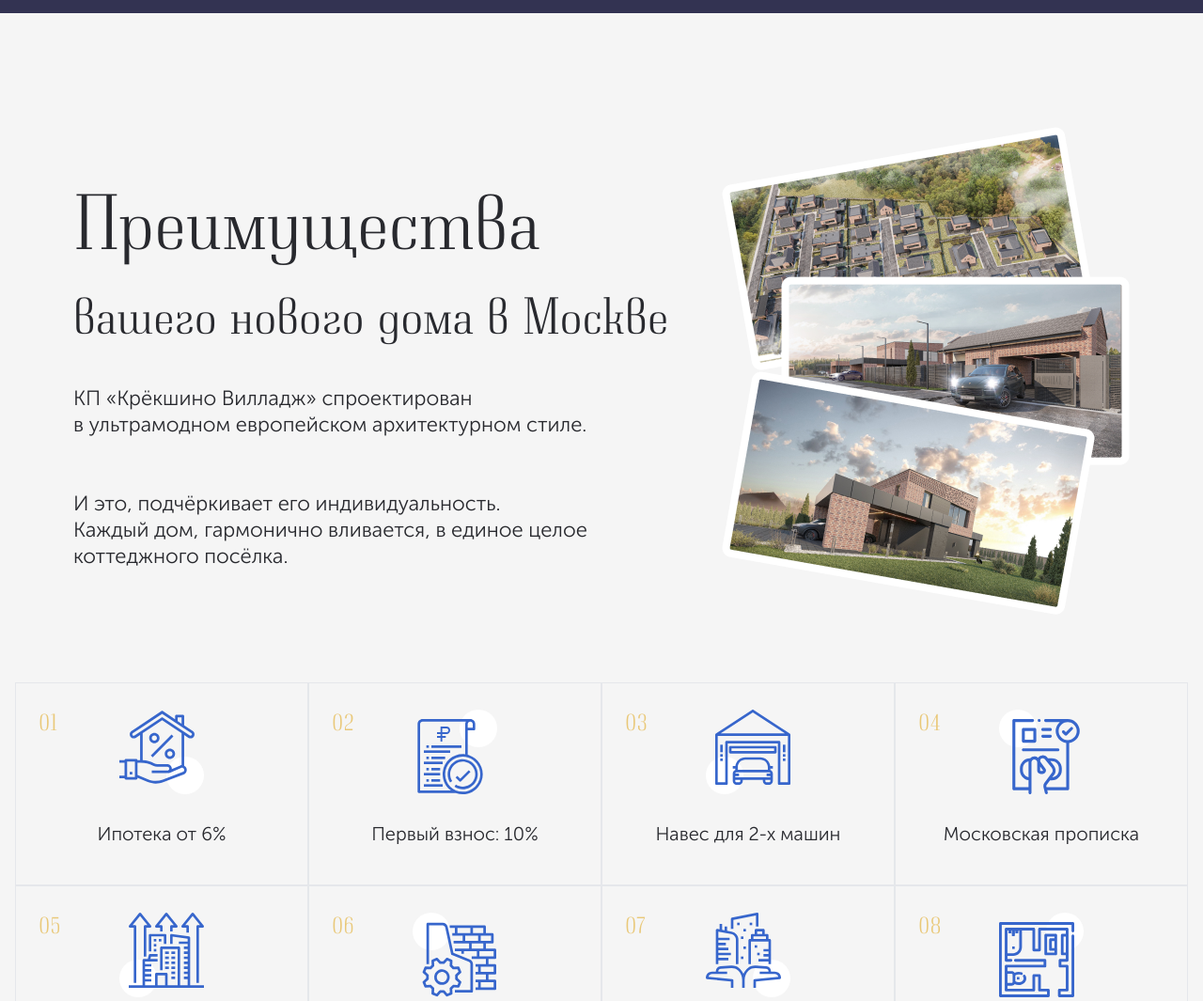
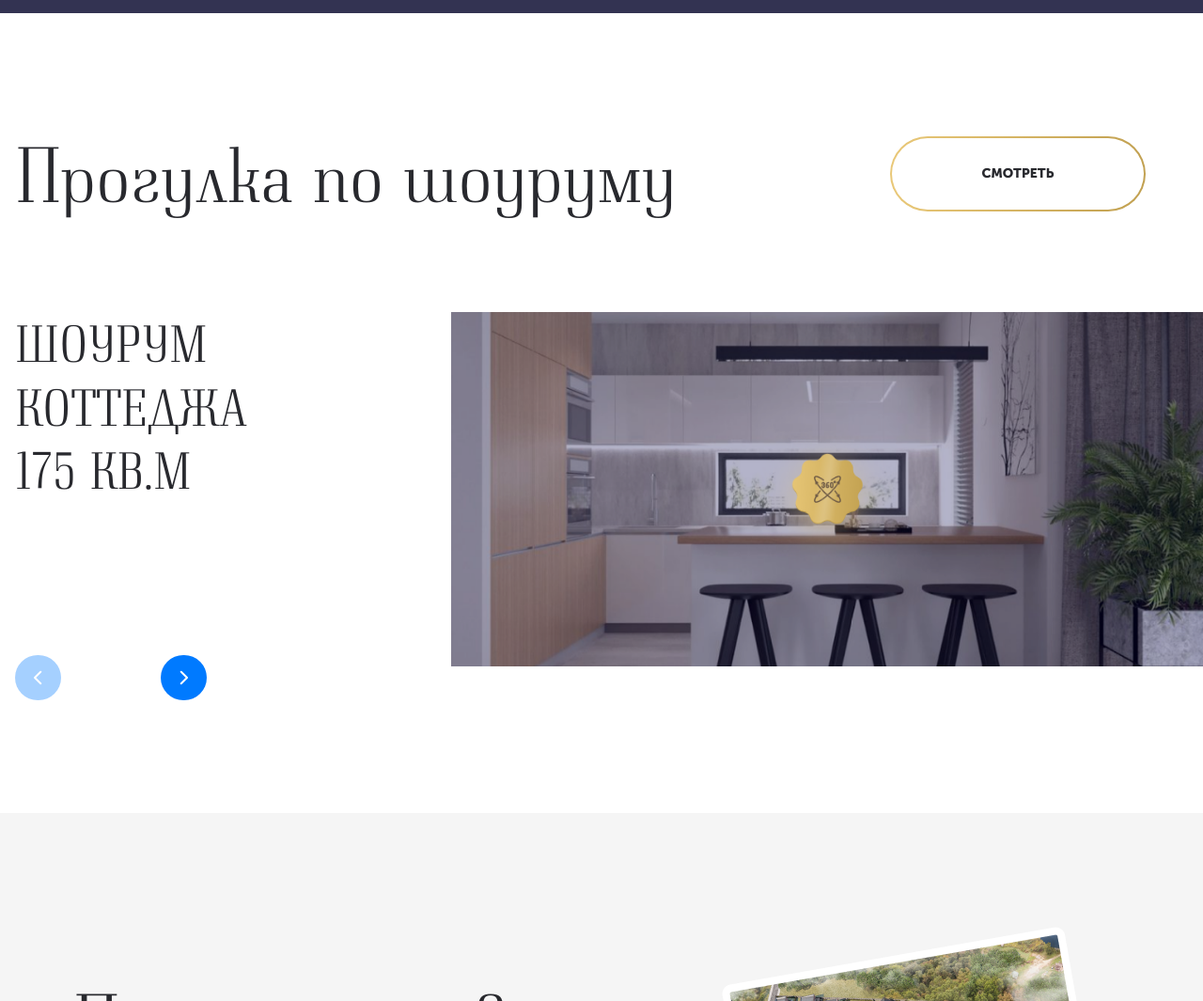
Before and after one commit to fire8327/Village, a plain HTML site: page Pages/index_v2.html in a window 1280 px wide. Shown: the part 2020-3085 px from the top of the page at 94% size. Drawn offline with nearby package versions, Linux system fonts and the light colour scheme.

Commit message:
do only pagination

```diff
--- a/Assets/JS/slider.js
+++ b/Assets/JS/slider.js
@@ -35,3 +35,9 @@ const swiper6 = new Swiper('.swiper-choice', {
     prevEl: '.swiper-button-prev',
   },
 });
+const swiper7 = new Swiper('.swiper-room', {
+  navigation: {
+    nextEl: '.room-next',
+    prevEl: '.room-prev',
+  },
+});
--- a/Pages/index_v2.html
+++ b/Pages/index_v2.html
@@ -182,6 +182,44 @@
         </div>
     </div>
 
+    <div class="w-full py-12 lg:py-[120px] relative">
+        <div class="container mx-auto flex flex-col px-4">
+            <div class="flex flex-col items-center lg:flex-row text-center lg:text-left gap-4 lg:gap-[227px]">
+                <p class="text-[35px] lg:text-[45px] xl:text-[68px] font-['Neumann'] text-[#28292E]">Прогулка по шоуруму</p>
+                <button class="text-xs lg:text-sm font-['Museo'] font-[900] rounded-full uppercase bg-gradient-to-r from-[#E9C878] to-[#C1A050] p-0.5">
+                    <div class="bg-white px-10 py-4 lg:px-24 lg:py-7 rounded-full">Смотреть</div>
+                </button>
+            </div>
+        </div>
+        <div class="flex flex-col gap-5 lg:gap-0 lg:flex-row container mx-auto mt-10 lg:mt-24">
+            <div class="flex flex-col gap-6 lg:gap-[130px] xl:gap-[162px] items-center text-center lg:items-start lg:text-left px-4">
+                <p class="text-[25px] lg:text-[35px] xl:text-[45px] font-['Neumann'] text-[#28292E] lg:w-[270px] uppercase">Шоурум коттеджа 175 кв.м</p>
+                <div class="flex items-center w-full justify-between md:w-[204px]">
+                    <button class="rounded-full items-center flex justify-center bg-[#007AFF] px-5 py-4 room-prev">
+                        <img src="../Assets/Images/territory/left.svg" alt="">
+                    </button>
+                    <div class="swiper-pagination w-10 h-4 static"></div>
+                    <button class="rounded-full items-center flex justify-center bg-[#007AFF] px-5 py-4 room-next">
+                        <img src="../Assets/Images/territory/right.svg" alt="">
+                    </button>
+                </div>
+            </div>
+            <div class="swiper swiper-room w-full lg:w-[700px] xl:w-[800px] min-[1440px]:w-[955px] lg:absolute lg:right-0 order-first lg:order-last">
+                <div class="swiper-wrapper">
+                    <div class="swiper-slide">
+                        <img src="../Assets/Images/index2/slide.png" alt="">
+                    </div>
+                    <div class="swiper-slide">
+                        <img src="../Assets/Images/index2/slide.png" alt="">
+                    </div>
+                    <div class="swiper-slide">
+                        <img src="../Assets/Images/index2/slide.png" alt="">
+                    </div>
+                </div>
+            </div>
+        </div>
+    </div>
+
     <div class="w-full bg-[#F5F5F5] lg:py-[120px] py-12">
         <div class="container mx-auto flex flex-col gap-9 xl:gap-[70px] items-center px-4">
             <div class="flex flex-col lg:flex-row items-center gap-7 xl:gap-14">
```
Also changed, not shown: Assets/Fonts/header/MuseoSansCyrl-500.woff (deleted), Assets/Fonts/header/MuseoSansCyrl.otf (deleted), Assets/Fonts/header/museosanscyrl_100.otf (deleted), Assets/Images/index2/slide.png (added).
